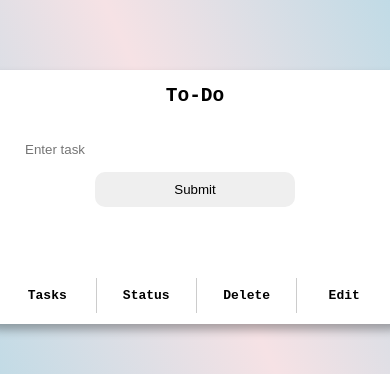
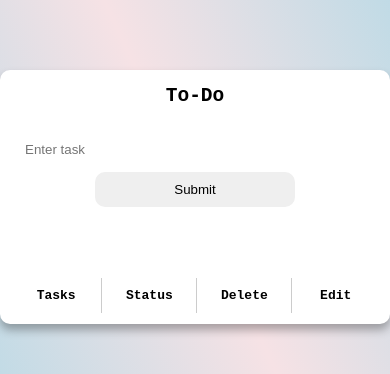
Before and after one commit to RidwanAdebosin/Todo-App-Vue, a Vue app: page / in a window 390 px wide. Shown: the part 225-599 px from the top of the page. Built offline with nearby package versions, Linux system fonts and the light colour scheme.

Commit message:
responsiveness for smaller screen

```diff
--- a/src/style.css
+++ b/src/style.css
@@ -105,7 +105,9 @@ td {
 
 @media (max-width: 800px) {
   .container {
-    width: 414px;
+    width: 390px;
+    margin-inline-start: 5px;
+    margin-inline-end: 5px;
   }
 
   .input {
```
